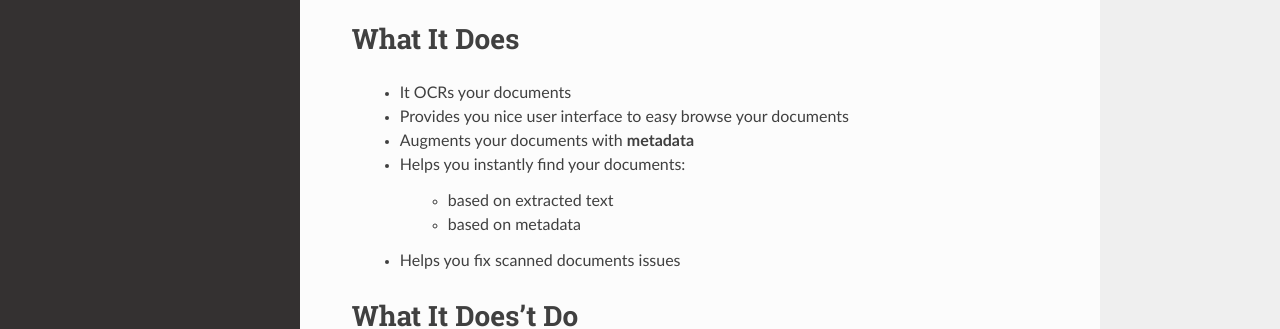
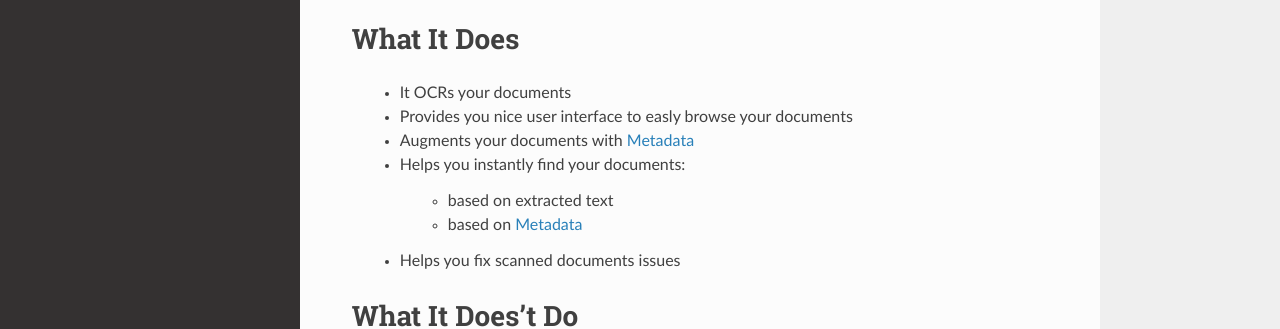
Before and after one commit to ciur/papermerge, a Sphinx documentation site: the page built from docs/source/index.rst, in a window 1280 px wide and 900 px high. Shown: the part 380-709 px from the top of the window. Built offline with Sphinx 7.4.7 and the Read the Docs theme 2.0.0, drawn with Linux system fonts in a browser that asks for light colours.

Commit message:
include refs to metadata from index page

```diff
--- a/docs/source/index.rst
+++ b/docs/source/index.rst
@@ -17,12 +17,13 @@
 ============
 
  * It OCRs your documents
- * Provides you nice user interface to easy browse your documents
- * Augments your documents with **metadata**
+ * Provides you nice user interface to easly browse your documents
+ * Augments your documents with :doc:`metadata`
  * Helps you instantly find your documents:
 
     * based on extracted text
-    * based on metadata
+    * based on :doc:`metadata`
+
  * Helps you fix scanned documents issues
 
 
```
